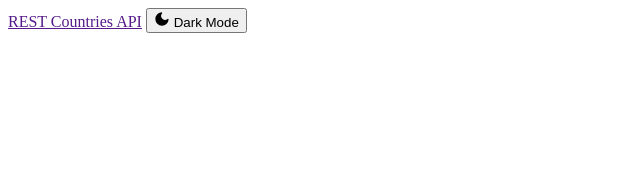
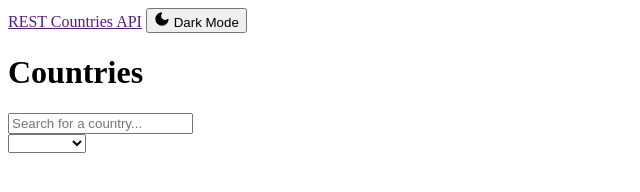
Before and after one commit to shanreed25/rest-countries-api, a plain HTML site: page public/index.html in a window 1280 px wide. Shown: the whole page, without its empty margins (0-640 px from the left). Drawn offline with Linux system fonts and the light colour scheme.

Commit message:
added search input, and dropdown for search

```diff
--- a/public/index.html
+++ b/public/index.html
@@ -29,5 +29,33 @@
         </div>
     </header>
 
+    <main>
+        <div>
+            <h1 class="hidden-values">Countries</h1>
+
+            <search>
+
+                <div>
+                    <label for="country-search"></label>
+                    <input id="country-search" name="country-search" type="search" placeholder="Search for a country...">
+                </div>
+
+                <div>
+                    <label for="region"></label>
+                    <select name="region" id="region">
+                        <option value=""></option>
+                        <option value="Africa">Africa</option>
+                        <option value="Americas">Americas</option>
+                        <option value="Asia">Asia</option>
+                        <option value="Europe">Europe</option>
+                        <option value="Oceania">Oceania</option>
+
+                    </select>
+                </div>
+
+            </search>
+        </div>
+    </main>
+
 </body>
 </html>
```
